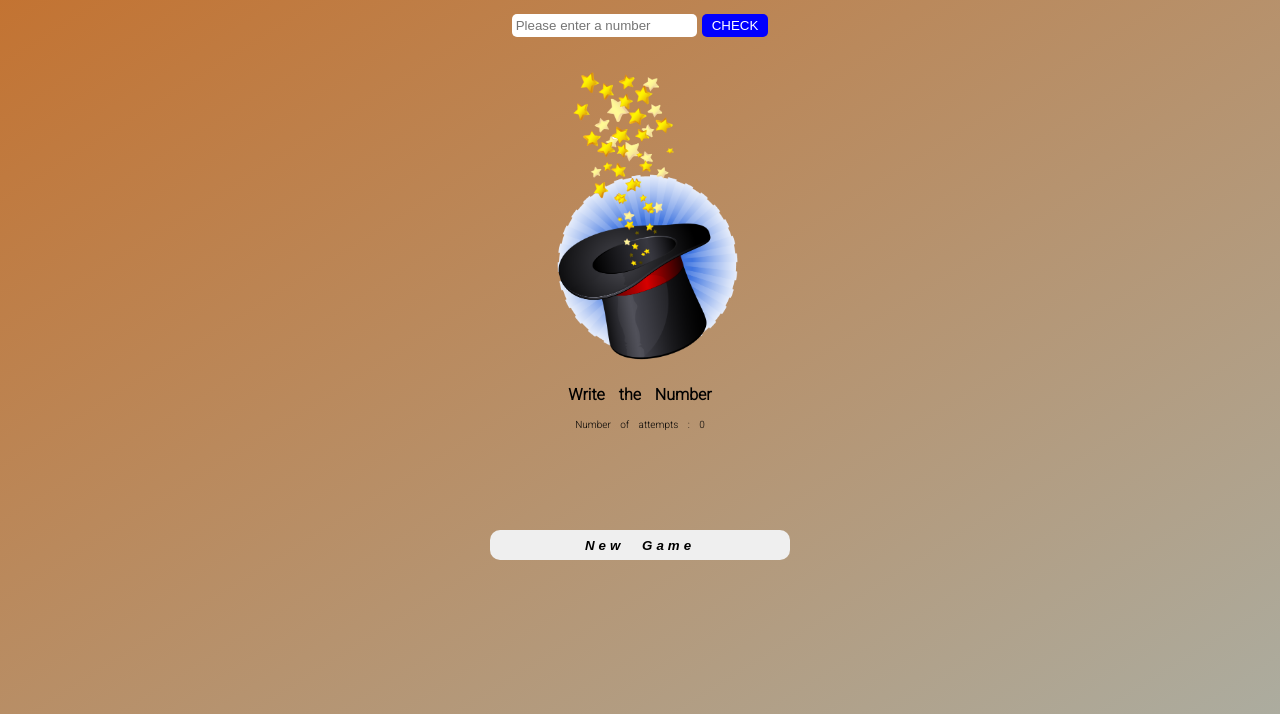
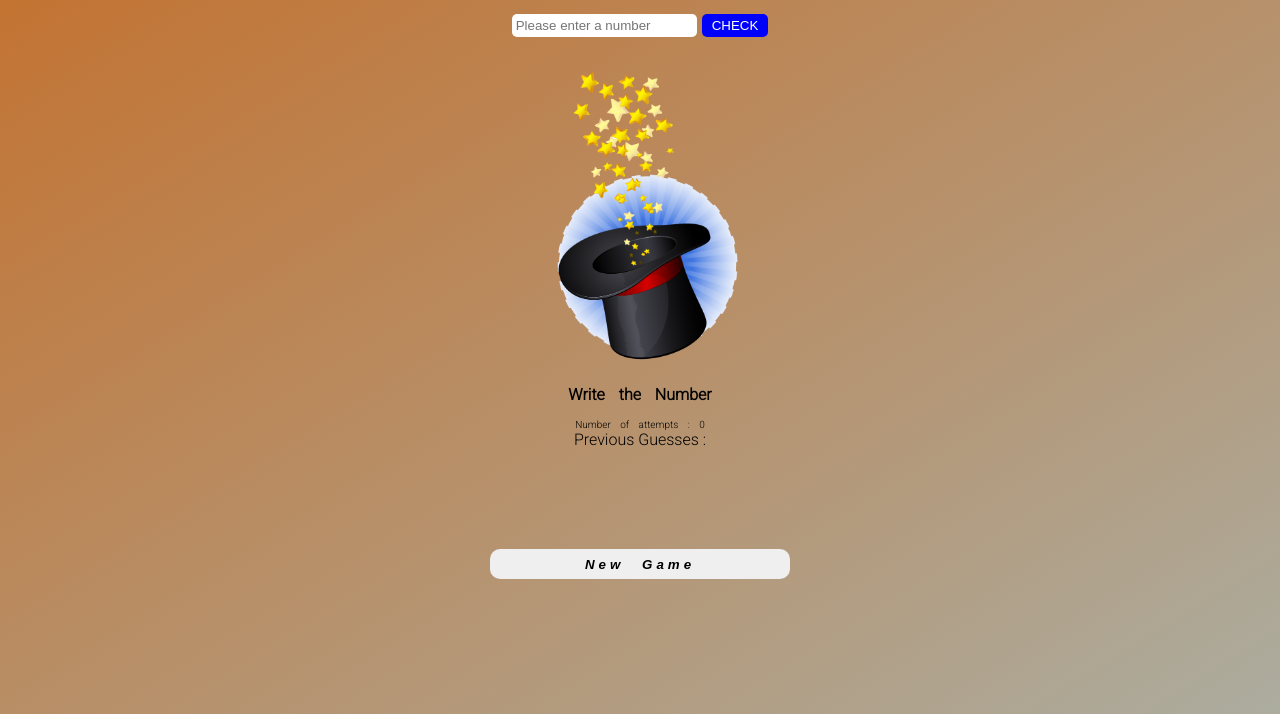
Before and after one commit to KenanTopal/GuessTheNumber-App, a plain HTML site: page index.html in a window 1280 px wide. Shown: the part 86-800 px from the top of the page. Drawn offline with Linux system fonts and the light colour scheme.

Commit message:
previous guesses updated

```diff
--- a/index.html
+++ b/index.html
@@ -25,7 +25,7 @@
       <p class="p-1">Write the Number</p>
       <p class="warning"></p>
       <p class="p-2">Number of attempts : <span id="attempted">0</span></p>
-      <p class="guesses"></p>
+      <p class="guesses">Previous Guesses : <span class="previous"></span></p>
       <button class="new-game">New Game</button>
     </div>
 
```
